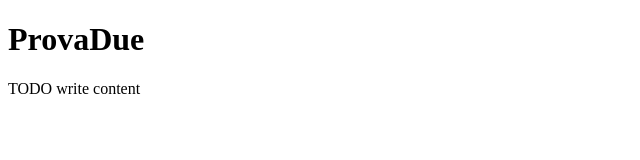
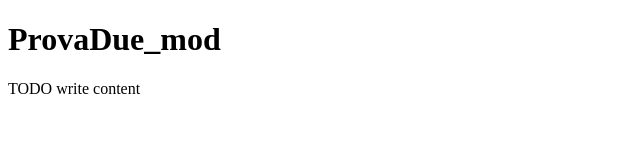
Before and after one commit to alessiosperoni/amm2015, a plain HTML site: page Index.html in a window 1280 px wide. Shown: the whole page, without its empty margins (0-640 px from the left). Drawn offline with Linux system fonts and the light colour scheme.

Commit message:
Update Index.html

```diff
--- a/Index.html
+++ b/Index.html
@@ -11,7 +11,7 @@
         <meta name="viewport" content="width=device-width, initial-scale=1.0">
     </head>
     <body>
-        <h1>ProvaDue</h1>
+        <h1>ProvaDue_mod</h1>
         <div>TODO write content</div>
     </body>
 </html>
```
